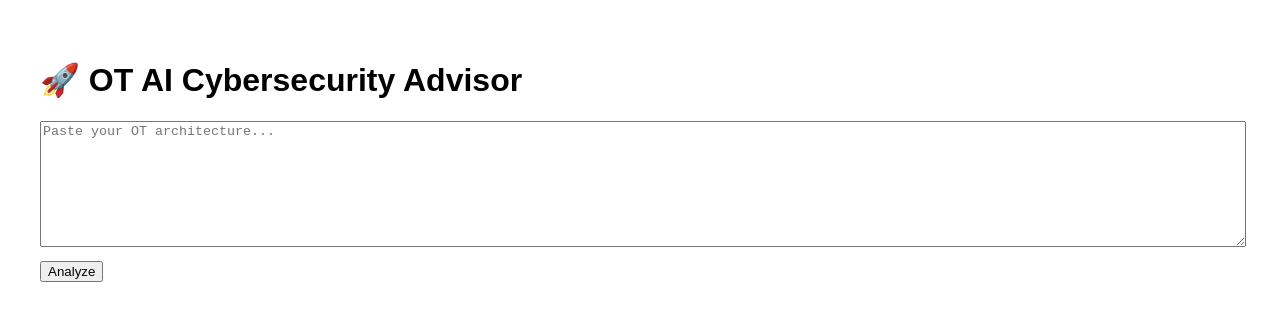
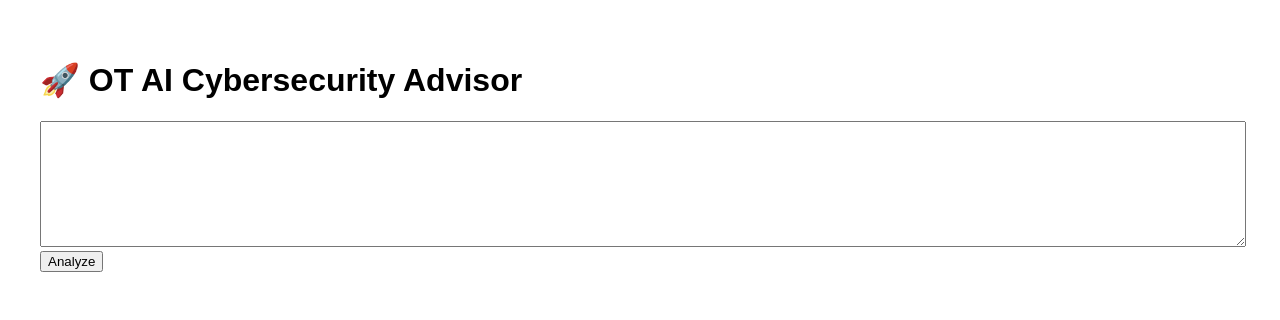
Before and after one commit to barjatyag/ot-ai-advisor, a Next.js app: page / in a window 1280 px wide. Shown: the top 320 px of the page. Built offline with nearby package versions, Linux system fonts and the light colour scheme.

Commit message:
Update page.js

```diff
--- a/app/page.js
+++ b/app/page.js
@@ -1,5 +1,3 @@
-export const dynamic = "force-dynamic";
-
 "use client";
 
 import { useState } from "react";
@@ -43,17 +41,16 @@ export default function Home() {
       <h1>🚀 OT AI Cybersecurity Advisor</h1>
 
       <textarea
-        placeholder="Paste your OT architecture..."
         style={{ width: "100%", height: 120 }}
         value={input}
         onChange={(e) => setInput(e.target.value)}
       />
 
-      <button onClick={analyze} style={{ marginTop: 10 }}>
+      <button onClick={analyze}>
         {loading ? "Analyzing..." : "Analyze"}
       </button>
 
-      <pre style={{ marginTop: 20 }}>{result}</pre>
+      <pre>{result}</pre>
     </div>
   );
 }
```
